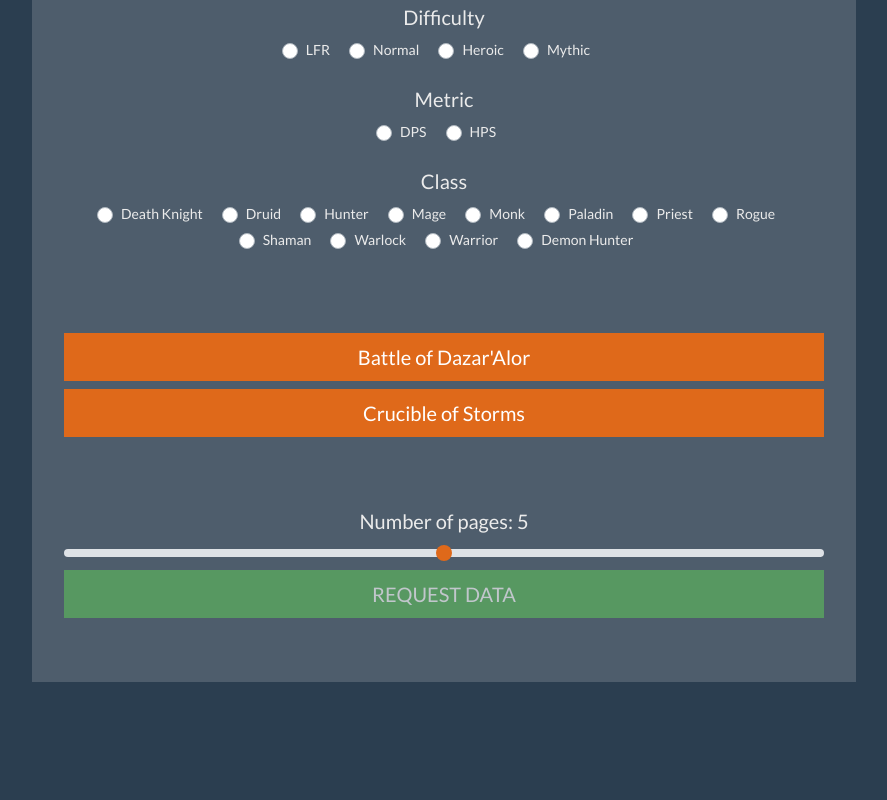
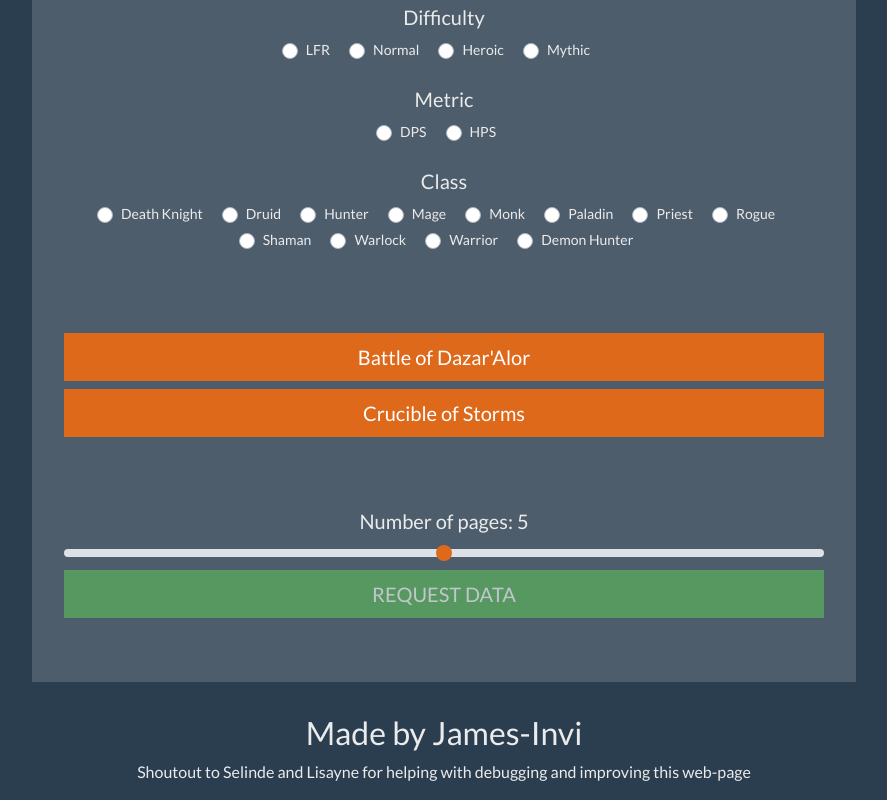
Before and after one commit to Jamesinvi/SetupCheck, a website: page public/index.html in a window 1280 px wide. Shown: the part 307-1107 px from the top of the page, without its empty margins (196-1083 px from the left). Before the commit the page ends 1021 px from the top, so only its background shows below. Drawn offline with nearby package versions, Linux system fonts and the light colour scheme; some packages are replaced by stand-ins of ours; a script that the page names is missing.

Commit message:
added shoutouts

```diff
--- a/public/index.html
+++ b/public/index.html
@@ -222,12 +222,20 @@
                     </div>
                 </div>
             </div>
+            <div class="row">
+                <div class="col-md-12">
+                    <h2 class="display-6">Made by James-Invi</h2>
+                    <p class="display-7">Shoutout to Selinde and Lisayne for helping with debugging and improving this web-page</p>
+                </div>
+            </div>
 
         </div>
 
 
 
         <footer>
+
+
             <script src="clientside.js"></script>
             <script src="https://cdn.jsdelivr.net/npm/chart.js@2.8.0"></script>
             <script src="https://cdn.jsdelivr.net/npm/hammerjs@2.0.8"></script>
```
